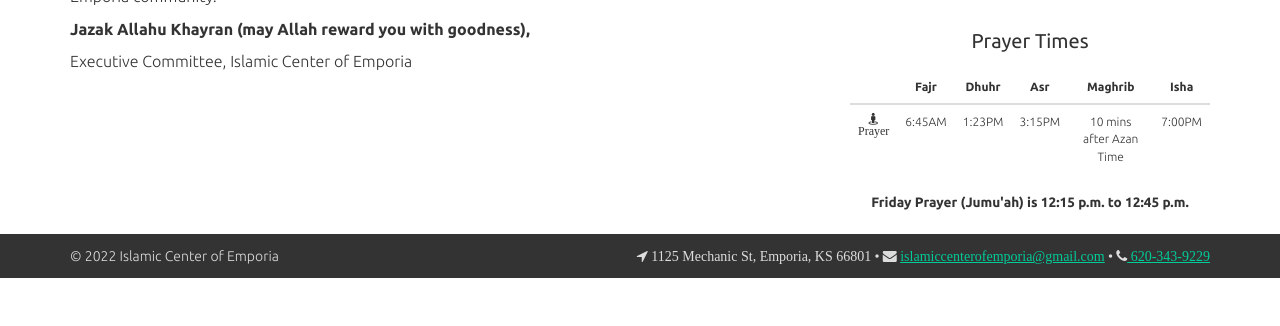
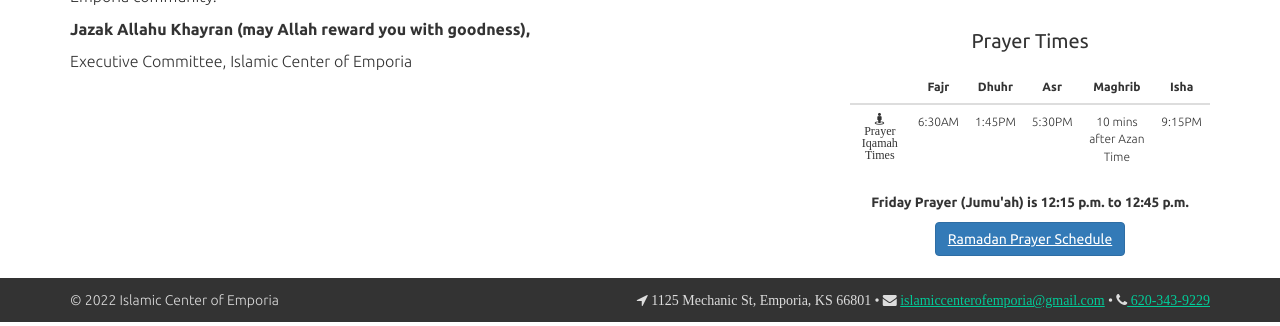
Before and after one commit to fourfridays/fourfridays.github.io, a Jekyll site: the page built from 1-index.html, in a window 1280 px wide, cut to the strip 574-900 px from the top of the page. Built offline with Jekyll 4.4.1, drawn with Linux system fonts in a browser that asks for light colours; nearby versions of some CDN libraries.

Commit message:
updated prayer times and added ramadan prayer sch

```diff
--- a/_layouts/page.html
+++ b/_layouts/page.html
@@ -26,15 +26,15 @@
     </thead>
     <tbody>
       <tr>
-        <td><i class="fa fa-street-view"><br/>Prayer</i></td>
-        <td>6:45AM</td>
-        <td>1:23PM</td>
-        <td>3:15PM</td>
+        <td><i class="fa fa-street-view"><br/>Prayer Iqamah Times</i></td>
+        <td>6:30AM</td>
+        <td>1:45PM</td>
+        <td>5:30PM</td>
         <td>10 mins after Azan Time</td>
-        <td>7:00PM</td>
+        <td>9:15PM</td>
       </tr>
     </tbody>
   </table>
   <p class="text-center small"><strong>Friday Prayer (Jumu'ah) is 12:15 p.m. to 12:45 p.m.</strong></p>
-  <!--<p class="text-center"><a class="btn btn-primary" href="docs/ramadan-prayer-schedule.pdf">Ramadan Prayer Schedule</a></p>-->
+  <p class="text-center"><a class="btn btn-primary" href="docs/ramadan-prayer-schedule.pdf">Ramadan Prayer Schedule</a></p>
 </div>
```
